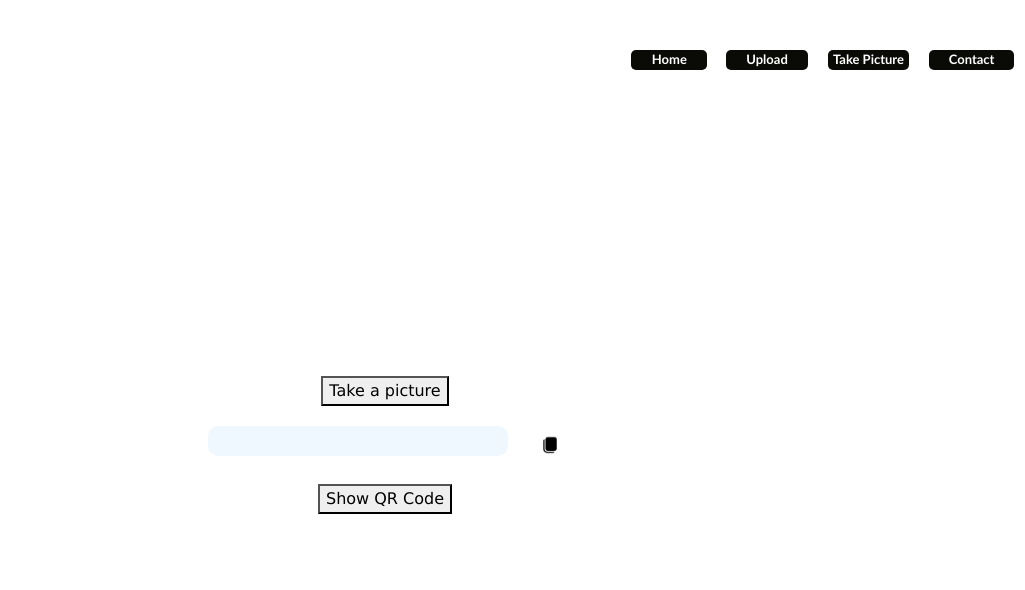
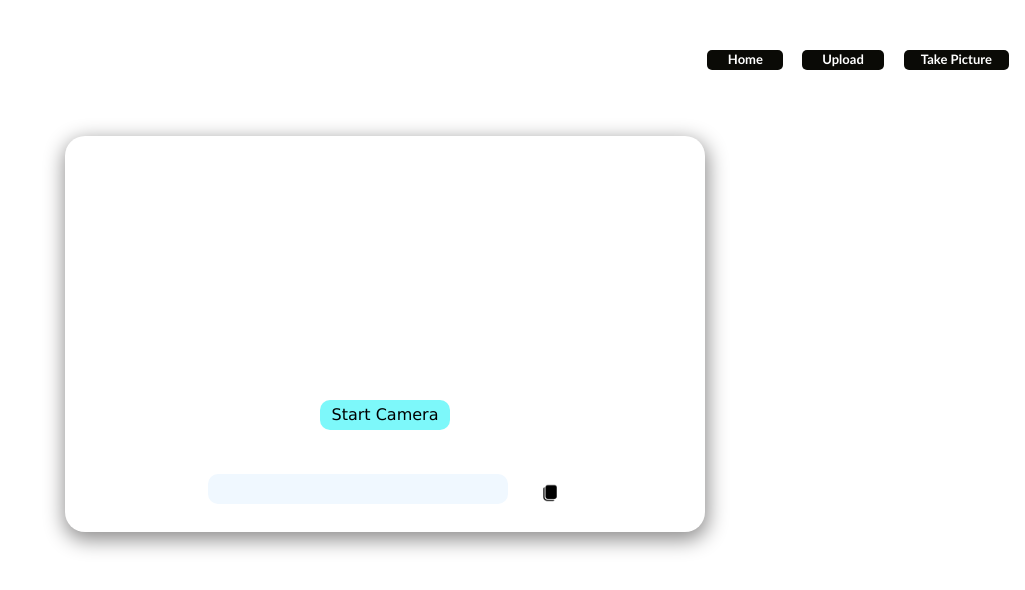
Before and after one commit to SamuelAsmare/QR-Code-Reader, a React (Vite) app: page /Takepic in a window 1280 px wide. Shown: the top 590 px of the page, without its empty margins (255-1280 px from the left). Built offline with nearby package versions, Linux system fonts and the light colour scheme.

Commit message:
works perfectly

```diff
--- a/package.json
+++ b/package.json
@@ -12,6 +12,7 @@
   "dependencies": {
     "@zxing/browser": "^0.1.5",
     "bootstrap": "^5.3.3",
+    "html5-qrcode": "^2.3.8",
     "jsqr": "^1.4.0",
     "react": "^19.0.0",
     "react-dom": "^19.0.0",
--- a/src/App.css
+++ b/src/App.css
@@ -129,7 +129,7 @@
     justify-content:center;
     padding:30px;
     border:none;
-    background-color: rgb(248, 248, 234);
+    background-color: hwb(60 96% 0%);
     border-radius:20px;
     box-shadow:rgb(164, 160, 160) 2px 1px 10px 1px;
     backdrop-filter:blur(5px);
@@ -145,7 +145,6 @@
      animation:animate 1.5s infinite alternate;
 }
 #uploadimage{
-    border-radius:10px;
 
     color:black;
 }
@@ -153,7 +152,7 @@
 
     width:100%;
     height:100%;
-    border-radius:20px;
+    border-radius:0px;
 }
 #picdiv{
     width:200px;
@@ -183,14 +182,15 @@
 }
 #copy{
     border:none;
-    height:25px;
+    height:17px;
     padding:5px;
     padding-top:0px;
-    border-radius:10px;
-    font-size:16px;
+    border-radius:5px;
+    font-size:11px;
     cursor:pointer;
     color:white;
-    background-color:rgb(215, 58, 19);
+    background-color:rgba(250, 53, 3, 0.9);
+    color: black;
 
 
 }
@@ -217,12 +217,19 @@
     justify-content:center;
     background-color:white;
     padding:20px;
+    border:none;
+    box-shadow:rgb(143, 142, 142) 1px 6px 20px 2px ;
+    border-radius:20px;
+
 }
 #camera{
-    width:200px;
+    width:300px;
+    padding-top:0px;
     height:200px;
     border-radius:10px;
     cursor:pointer;
+    border:none;
+    border-color:red blue yellow black;
 }
 #cameraresult{
     width:100%;
@@ -255,3 +262,24 @@
     width:20px;
     height:20px;
 }
+#buttoncontainer
+{
+    display:flex;
+    justify-content:center;
+    flex-wrap:wrap;
+}
+#hi{
+    border-radius:30px;
+}
+#takepicbutton{
+    border-radius:10px;
+    width:130px;
+    height:30px;
+    background-color:#7df8fa;
+    border:none;
+    transition:0.1s ease-in-out;
+}
+#takepicbutton:hover{
+    border:black solid 2px;
+    transform:scale(1.1);
+}
--- a/src/App.jsx
+++ b/src/App.jsx
@@ -17,7 +17,8 @@ const App=()=> {
       <div  >
         <Navbar />
         <Routes>
-          <Route path="/" element={<Home />} />
+
+          <Route path="/" element={<Home />}  />
           <Route path="/Takepic" element={<Takepic />} />
           <Route path="/Upload" element={<Upload/>} />
           <Route path="/Contact" element={<Contact />} />
--- a/src/components/Contact.jsx
+++ b/src/components/Contact.jsx
@@ -1,8 +1,21 @@
-const Contact =()=>{
+
+import {useRef,useState} from 'react'
+
+const hi=()=>{
+
+ const sami=useRef(0);
+const [sam ,setsam]=useState(0);
+console.log(sam.current);
   return (
     <div>
-      Hello I am sam
+      <h1>Hello, {sam}</h1>
+      <button onClick={()=>{setsam(sam+1)}}>Change</button>
+      <button onClick={()=>{sam.current=sam.current+1}}>Change</button>
+      <h1>Hello, {sami.current}</h1>
+
+
     </div>
+
   )
 }
-export default Contact;
+export default hi ;
--- a/src/components/Home.jsx
+++ b/src/components/Home.jsx
@@ -4,6 +4,13 @@ export default function Home() {
     <div id="home">    <div id="homecontainer" className="col-11 col-md-8 col-lg-6">
       {/* First container */}
                     <div>
+                    <h4 style={{
+                      margin:"auto",
+                      textAlign:"center",
+                     marginBottom:"20px",
+                    }}>
+                      <b >Welcome</b>
+                    </h4>
                       <h3
                       style={{
                         fontWeight: "bold"
--- a/src/components/Navbar.jsx
+++ b/src/components/Navbar.jsx
@@ -7,7 +7,7 @@ export default function Navbar() {
        <li><Link to="/"  id="List"  >Home</Link></li>
         <li><Link to="/Upload"  id="List"  >Upload</Link></li>
        <li ><Link to="/Takepic" id="List"  >Take Picture</Link></li>
-       <li ><Link to="/Contact" id="List">Contact</Link></li>
+       {/* <li ><Link to="/Contact" id="List">Contact</Link></li> */}
      </ul>
    </nav>
   );
--- a/src/components/Takepic.jsx
+++ b/src/components/Takepic.jsx
@@ -1,36 +1,148 @@
 // take picture page
+import{useState} from 'react'
+import jsQR from 'jsqr';
+import { Html5QrcodeScanner } from "html5-qrcode";
+
 const Takepic=()=>{
+
+
+
+
+  const [scanResult, setScanResult] = useState(null);
+  const [scanner, setScanner] = useState(null);
+
+  const startScanner = () => {
+      const newScanner = new Html5QrcodeScanner(
+        "camera",
+        {
+          fps: 10,
+          qrbox: { width: 100, height: 100 },
+        },
+        false
+      );
+
+      newScanner.render(
+        (decodedText) => {
+          setScanResult(decodedText);
+
+          newScanner.clear();
+          setScanner(null); // Stop scanner after successful scan
+        },
+        (errorMessage) => {
+          console.warn("QR Scan Error:", errorMessage);
+        }
+      );
+
+      setScanner(newScanner);
+
+  };
+
+   const copy=()=>{
+     navigator.clipboard.writeText(scanResult);
+     alert("Link copied to clipboard");
+   }
     return(
         <div id="takepicfullpage">
             <div id="littletakepicdiv" className="col-11 col-md-8 col-lg-6">
                         {/* Camera div */}
+
                         <div id="camera">
+                            <video id="hi" width="100%" height="100%"  ></video>
 
                         </div>
 
                         {/* Take picture button */}
-                        <div>
-                            <button id="takepicbutton" >Take a picture</button>
+                        <div className="w-100" id="buttoncontainer">
+                            <button id="takepicbutton" className="m-4"
+                             onClick={startScanner}>Start Camera</button>
+
                         </div>
                         {/* result div for the link */}
                         <div id="copyandresult">
-                            <h3 id="cameraresult">
+                            <h6 id="cameraresult">
+                                {scanResult}
+                            </h6>
+                            <button id="co" className="p-0"  onClick={copy}>
 
-                            </h3>
-                            <button id="co" className="p-0">
                                 <img src="copyicon.png"  id="icon"/>
                             </button>
 
                         </div>
 
                         {/* Result qr code button */}
-                        <div>
-                            <button id="resultqrcodebutton" >Show QR Code</button>
-                        </div>
+
+
 
 
             </div>
         </div>
     )
 }
+
 export default Takepic;
+
+
+
+
+
+
+
+
+
+
+
+
+
+
+
+
+
+/*
+//   const [videostream, setvideostream] = useState(null);
+      const [samvideo,  setsamvideo] = useState(null);
+      const [qrresult,setqrresult] = useState(null);
+      const  startvideostream=async ()=>{
+            try{
+               const stream = await navigator.mediaDevices.getUserMedia({video: true});
+                setsamvideo(stream);
+                const videoelement = document.getElementById('hi');
+                    setsamvideo(videoelement);
+                    if(videoelement) {
+                    videoelement.srcObject = stream;
+                    videoelement.play();}
+            }
+            catch (error){
+            setqrresult("Error is occured when the  camera access denied");
+            console.log("error occurred when accessing the camera");
+            }
+
+
+
+const video= document.getElementById("hi");
+           if (!video){
+              setqrresult("No image found!");
+                     return;}
+
+
+
+ setTimeout(() => {
+
+    const canvas = document.createElement("canvas");
+    const ctx = canvas.getContext("2d");
+    canvas.width = video.naturalWidth;
+    canvas.height = video.naturalHeight;
+    ctx.drawImage(video, 0, 0, canvas.width, canvas.height);
+
+    const imageData = ctx.getImageData(0, 0, canvas.width, canvas.height);
+    const qrCode = jsQR(imageData.data, imageData.width, imageData.height);
+
+    if (qrCode) {
+        setqrresult(qrCode.data);
+    } else {
+        setqrresult("No QR code found.");
+    }
+},50);
+      }
+
+
+ */
--- a/src/components/Uploadimage.jsx
+++ b/src/components/Uploadimage.jsx
@@ -7,6 +7,7 @@ const Upload=()=>{
    const pichandler=(e)=>{
     setpic(URL.createObjectURL(e.target.files[0]));
    };
+
    const copy=()=>{
     navigator.clipboard.writeText(qrResult);
     document.getElementById('copy').textContent = "copied";
@@ -20,16 +21,16 @@ const Upload=()=>{
 
 
         const img = document.getElementById("theuploadedimage");
+           if (!img){
+              setQrResult("No image found!");
+                     return;}
 
 
-        if (!img){
-            setQrResult("No image found!");
-                     return;}
 
-        const canvas = document.createElement("canvas");
-        const ctx = canvas.getContext("2d");
-  img.onload = () => {
+ setTimeout(() => {
 
+    const canvas = document.createElement("canvas");
+    const ctx = canvas.getContext("2d");
     canvas.width = img.naturalWidth;
     canvas.height = img.naturalHeight;
     ctx.drawImage(img, 0, 0, canvas.width, canvas.height);
@@ -42,7 +43,7 @@ const Upload=()=>{
     } else {
         setQrResult("No QR code found.");
     }
-};
+},50);
     };
 
     return(
@@ -50,7 +51,7 @@ const Upload=()=>{
 
         <div className="col-11 col-md-8 col-lg-6" id="littlecontainer">
             <div id="picdiv">
-         <img   src={pic} alt="uploaded picure"id="theuploadedimage"  />
+         <img   src={pic} alt="upload a picture to scan "id="theuploadedimage"  />
             </div>
             <div >
                 <input type="file"
```
Also changed, not shown: Ehtiofree.jpg (added), 1 other file (tests, documents, lock files or other folders).
